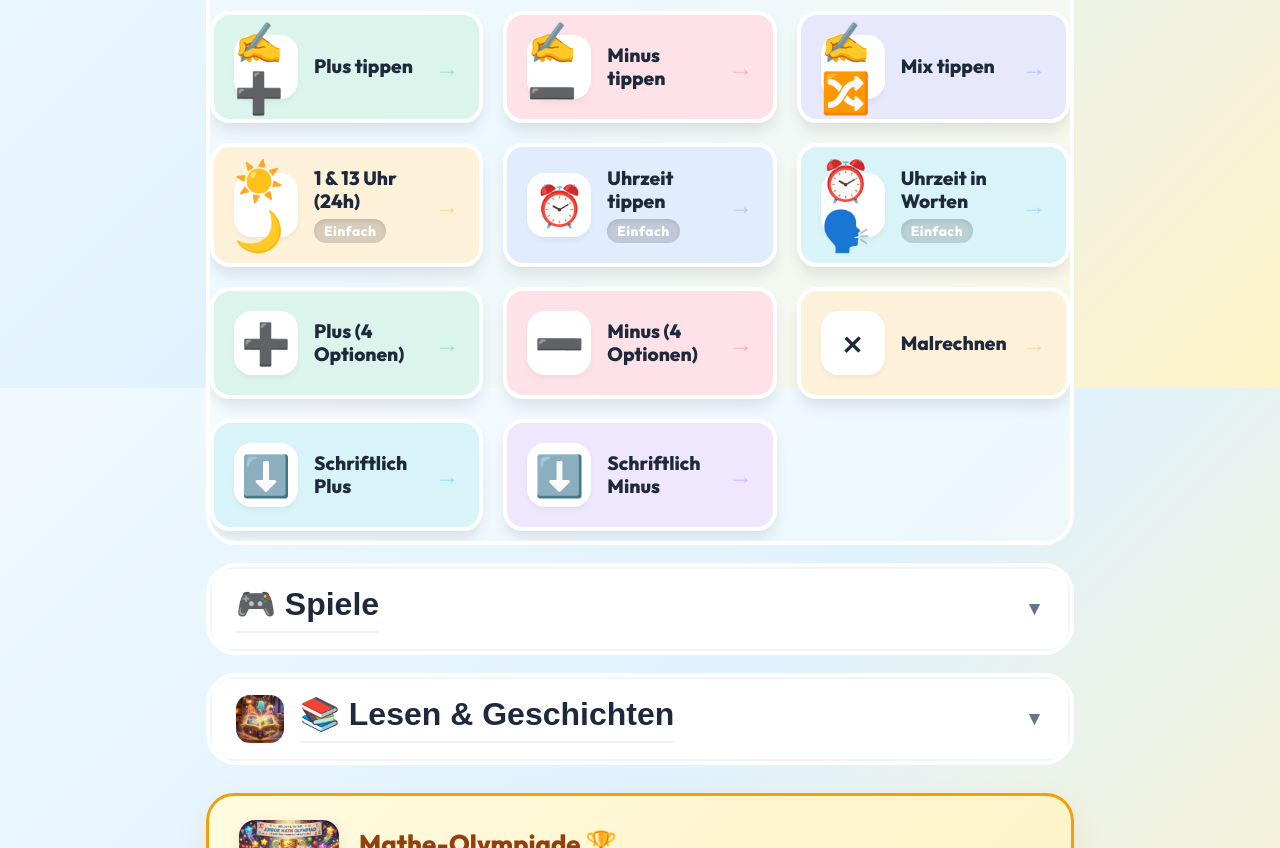
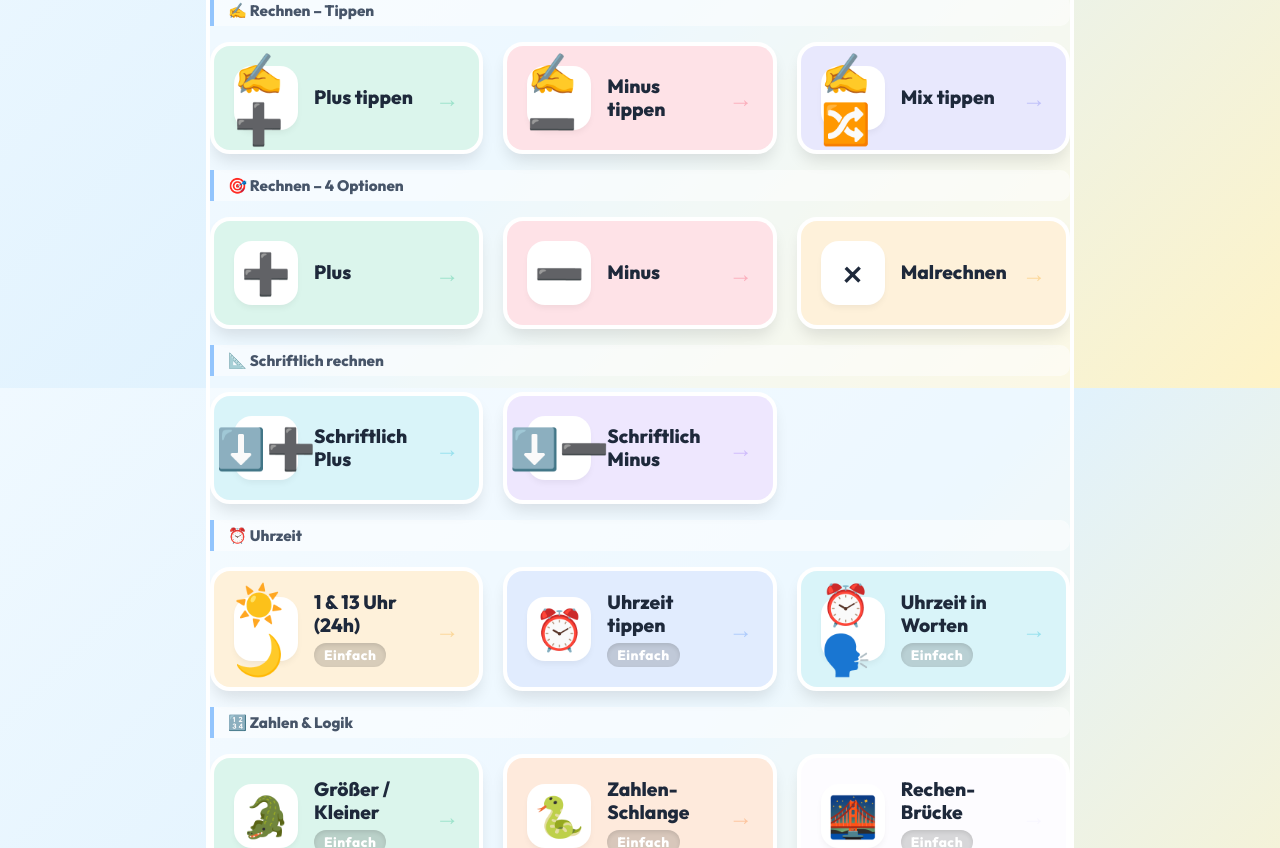
Before and after one commit to lexanokhin-web/math-kids, a React (Vite) app: page / in a window 1280 px wide. Shown: the part 412-1260 px from the top of the page. Built offline with nearby package versions, Linux system fonts and the light colour scheme.

Commit message:
refactor: split MainMenu into subsections — remove duplicates, group cards logically

```diff
--- a/src/components/MainMenu.tsx
+++ b/src/components/MainMenu.tsx
@@ -3,31 +3,175 @@ import { motion, AnimatePresence, type Variants } from 'framer-motion';
 import { loadProgress } from '../utils/progressManager';
 import React, { useState } from 'react';
 
+/* ─── Section / subsection config ──────────────────────── */
+
+interface SubSection {
+    label: string;
+    cards: CardProps[];
+}
+
+interface SectionConfig {
+    key: string;
+    title: string;
+    emoji: string;
+    coverImage?: string;
+    gradient: string;
+    borderColor: string;
+    subsections: SubSection[];
+}
+
+interface CardProps {
+    to: string;
+    icon: string;
+    title: string;
+    color: string;
+    level?: number;
+}
+
+const buildSections = (progress: ReturnType<typeof loadProgress>): SectionConfig[] => [
+    {
+        key: 'math',
+        title: 'Mathematik',
+        emoji: '🧮',
+        coverImage: '/images/math_cover.jpg',
+        gradient: 'linear-gradient(135deg, #eff6ff 0%, #dbeafe 100%)',
+        borderColor: '#93c5fd',
+        subsections: [
+            {
+                label: '✍️ Rechnen – Tippen',
+                cards: [
+                    { to: '/game/manualAddition', icon: '✍️➕', title: 'Plus tippen', color: '#10b981' },
+                    { to: '/game/manualSubtraction', icon: '✍️➖', title: 'Minus tippen', color: '#f43f5e' },
+                    { to: '/game/manual', icon: '✍️🔀', title: 'Mix tippen', color: '#6366f1' },
+                ],
+            },
+            {
+                label: '🎯 Rechnen – 4 Optionen',
+                cards: [
+                    { to: '/game/addition', icon: '➕', title: 'Plus', color: '#10b981' },
+                    { to: '/game/subtraction', icon: '➖', title: 'Minus', color: '#f43f5e' },
+                    { to: '/game/multiplication', icon: '×', title: 'Malrechnen', color: '#f59e0b' },
+                ],
+            },
+            {
+                label: '📐 Schriftlich rechnen',
+                cards: [
+                    { to: '/game/verticalAddition', icon: '⬇️➕', title: 'Schriftlich Plus', color: '#06b6d4' },
+                    { to: '/game/verticalSubtraction', icon: '⬇️➖', title: 'Schriftlich Minus', color: '#8b5cf6' },
+                ],
+            },
+            {
+                label: '⏰ Uhrzeit',
+                cards: [
+                    { to: '/clock-dual', icon: '☀️🌙', title: '1 & 13 Uhr (24h)', color: '#f59e0b', level: progress.clockDualLevel },
+                    { to: '/clock', icon: '⏰', title: 'Uhrzeit tippen', color: '#3b82f6', level: progress.clockLevel },
+                    { to: '/clock-words', icon: '⏰🗣️', title: 'Uhrzeit in Worten', color: '#06b6d4', level: progress.clockWordsLevel },
+                ],
+            },
+            {
+                label: '🔢 Zahlen & Logik',
+                cards: [
+                    { to: '/comparison', icon: '🐊', title: 'Größer / Kleiner', color: 'var(--c-emerald, #10b981)', level: progress.comparisonLevel },
+                    { to: '/sequence', icon: '🐍', title: 'Zahlen-Schlange', color: 'var(--c-orange, #f97316)', level: progress.sequenceLevel },
+                    { to: '/bridge', icon: '🌉', title: 'Rechen-Brücke', color: 'var(--c-violet, #8b5cf6)', level: progress.bridgeLevel },
+                    { to: '/sequence-memory', icon: '🧠', title: 'Sequenz-Meister', color: 'var(--c-indigo, #6366f1)', level: progress.sequenceMemoryLevel },
+                ],
+            },
+        ],
+    },
+    {
+        key: 'deutsch',
+        title: 'Deutsch & Sprache',
+        emoji: '🇩🇪',
+        gradient: 'linear-gradient(135deg, #fefce8 0%, #fef3c7 100%)',
+        borderColor: '#fcd34d',
+        subsections: [
+            {
+                label: '📝 Grammatik',
+                cards: [
+                    { to: '/artikel', icon: '👑', title: 'Artikel (der/die/das)', color: 'var(--c-amber, #f59e0b)', level: progress.artikelLevel },
+                    { to: '/wortarten', icon: '🏷️', title: 'Wortarten', color: '#3b82f6', level: progress.wortartenLevel },
+                ],
+            },
+            {
+                label: '🎮 Wortspiele',
+                cards: [
+                    { to: '/matching/antonyms', icon: '🎭', title: 'Gegenteile', color: 'var(--c-violet, #8b5cf6)' },
+                    { to: '/matching/synonyms', icon: '📜', title: 'Synonyme', color: 'var(--c-sky, #0ea5e9)' },
+                    { to: '/rhyme', icon: '🕵️', title: 'Reim-Detektiv', color: 'var(--c-indigo, #6366f1)', level: progress.rhymeLevel },
+                    { to: '/gap', icon: '✍️', title: 'Lücken-Füller', color: 'var(--c-teal, #14b8a6)', level: progress.gapLevel },
+                    { to: '/unscramble', icon: '🥗', title: 'Wort-Salat', color: 'var(--c-fuchsia, #d946ef)', level: progress.unscrambleLevel },
+                    { to: '/image-match', icon: '🖼️', title: 'Bild-Wort', color: 'var(--c-rose, #f43f5e)', level: progress.imageMatchLevel },
+                    { to: '/syllables-train', icon: '🚂', title: 'Silben-Zug', color: 'var(--c-rose, #f43f5e)', level: progress.syllableLevel },
+                ],
+            },
+        ],
+    },
+    {
+        key: 'reading',
+        title: 'Lesen & Geschichten',
+        emoji: '📚',
+        coverImage: '/images/reading_cover.jpg',
+        gradient: 'linear-gradient(135deg, #f0fdf4 0%, #dcfce7 100%)',
+        borderColor: '#86efac',
+        subsections: [
+            {
+                label: '🔤 Wörter & Silben',
+                cards: [
+                    { to: '/syllables', icon: '🔡', title: 'Silben', color: 'var(--c-sky, #0ea5e9)' },
+                    { to: '/words', icon: '📝', title: 'Wörter', color: 'var(--c-sky, #0ea5e9)' },
+                    { to: '/phrases', icon: '🗣️', title: 'Phrasen', color: 'var(--c-sky, #0ea5e9)' },
+                ],
+            },
+            {
+                label: '📖 Lesen nach Stufen',
+                cards: [
+                    { to: '/extended-sentences', icon: '🌱', title: 'Stufe 1', color: '#22c55e' },
+                    { to: '/sentences', icon: '🚀', title: 'Stufe 2', color: '#f59e0b' },
+                    { to: '/lola-level-2', icon: '🌟', title: 'Stufe 3', color: '#f59e0b' },
+                    { to: '/lola-level-3', icon: '📜', title: 'Stufe 4', color: '#8b5cf6' },
+                    { to: '/lola-level-4', icon: '📖', title: 'Stufe 5', color: '#8b5cf6' },
+                ],
+            },
+            {
+                label: '✨ Specials',
+                cards: [
+                    { to: '/elsa-anna', icon: '❄️', title: 'Eiskönigin Special', color: 'var(--c-sky, #0ea5e9)' },
+                ],
+            },
+        ],
+    },
+];
+
+/* ─── Component ────────────────────────────────────────── */
+
 const MainMenu = () => {
     const progress = loadProgress();
     const xpPercent = progress.xp % 100;
 
+    const sections = buildSections(progress);
+
     const [expanded, setExpanded] = useState<Record<string, boolean>>({
         math: true,
-        games: false,
-        reading: false
+        deutsch: false,
+        reading: false,
     });
 
-    const toggleSection = (section: string) => {
-        setExpanded(prev => ({ ...prev, [section]: !prev[section] }));
+    const toggleSection = (key: string) => {
+        setExpanded(prev => ({ ...prev, [key]: !prev[key] }));
     };
 
     const containerVariants = {
         hidden: { opacity: 0 },
         visible: {
             opacity: 1,
-            transition: { staggerChildren: 0.1 }
-        }
+            transition: { staggerChildren: 0.1 },
+        },
     };
 
     const itemVariants = {
         hidden: { y: 20, opacity: 0 },
-        visible: { y: 0, opacity: 1 }
+        visible: { y: 0, opacity: 1 },
     };
 
     return (
@@ -55,7 +199,7 @@ const MainMenu = () => {
                 )}
             </motion.div>
 
-            {/* Child-Friendly Hero Section with Mascot */}
+            {/* Hero Section */}
             <motion.div
                 className="hero-header glass-card"
                 variants={itemVariants}
@@ -69,7 +213,7 @@ const MainMenu = () => {
                     boxShadow: '0 12px 32px rgba(0,0,0,0.06)',
                     marginBottom: '28px',
                     position: 'relative',
-                    overflow: 'hidden'
+                    overflow: 'hidden',
                 }}
             >
                 <div>
@@ -85,7 +229,7 @@ const MainMenu = () => {
                             display: 'inline-block',
                             color: '#334155',
                             fontWeight: 700,
-                            fontSize: '1.05rem'
+                            fontSize: '1.05rem',
                         }}
                     >
                         Hallo! Lass uns zusammen lernen! ⭐
@@ -106,86 +250,49 @@ const MainMenu = () => {
                             borderRadius: '24px',
                             objectFit: 'cover',
                             boxShadow: '0 8px 24px rgba(0,0,0,0.12)',
-                            border: '4px solid #ffffff'
+                            border: '4px solid #ffffff',
                         }}
                     />
                 </motion.div>
             </motion.div>
 
-            {/* Mathematics Section */}
+            {/* Main Sections */}
+            {sections.map(section => (
                 <CollapsibleSection
-                title="🧮 Mathematik"
-                coverImage="/images/math_cover.jpg"
-                isOpen={expanded.math}
-                onToggle={() => toggleSection('math')}
+                    key={section.key}
+                    title={`${section.emoji} ${section.title}`}
+                    coverImage={section.coverImage}
+                    gradient={section.gradient}
+                    borderColor={section.borderColor}
+                    isOpen={expanded[section.key] ?? false}
+                    onToggle={() => toggleSection(section.key)}
                     variants={itemVariants}
                 >
+                    {section.subsections.map(sub => (
+                        <div key={sub.label} style={{ marginBottom: '16px' }}>
+                            <div style={{
+                                fontSize: '0.95rem',
+                                fontWeight: 800,
+                                color: '#475569',
+                                padding: '6px 14px',
+                                marginBottom: '8px',
+                                borderLeft: `4px solid ${section.borderColor}`,
+                                background: 'rgba(255,255,255,0.5)',
+                                borderRadius: '0 10px 10px 0',
+                            }}>
+                                {sub.label}
+                            </div>
                             <div className="section-grid">
-                    <MenuCard to="/game/manualAddition" icon="✍️➕" title="Plus tippen" color="#10b981" />
-                    <MenuCard to="/game/manualSubtraction" icon="✍️➖" title="Minus tippen" color="#f43f5e" />
-                    <MenuCard to="/game/manual" icon="✍️🔀" title="Mix tippen" color="#6366f1" />
-                    <MenuCard to="/clock-dual" icon="☀️🌙" title="1 & 13 Uhr (24h)" color="#f59e0b" level={progress.clockDualLevel} />
-                    <MenuCard to="/clock" icon="⏰" title="Uhrzeit tippen" color="#3b82f6" level={progress.clockLevel} />
-                    <MenuCard to="/clock-words" icon="⏰🗣️" title="Uhrzeit in Worten" color="#06b6d4" level={progress.clockWordsLevel} />
-                    <MenuCard to="/game/addition" icon="➕" title="Plus (4 Optionen)" color="#10b981" />
-                    <MenuCard to="/game/subtraction" icon="➖" title="Minus (4 Optionen)" color="#f43f5e" />
-                    <MenuCard to="/game/multiplication" icon="×" title="Malrechnen" color="#f59e0b" />
-                    <MenuCard to="/game/verticalAddition" icon="⬇️" title="Schriftlich Plus" color="#06b6d4" />
-                    <MenuCard to="/game/verticalSubtraction" icon="⬇️" title="Schriftlich Minus" color="#8b5cf6" />
+                                {sub.cards.map(card => (
+                                    <MenuCard key={card.to} {...card} />
+                                ))}
                             </div>
+                        </div>
+                    ))}
                 </CollapsibleSection>
+            ))}
 
-            {/* Games Section */}
-            <CollapsibleSection
-                title="🎮 Spiele"
-                isOpen={expanded.games}
-                onToggle={() => toggleSection('games')}
-                variants={itemVariants}
-            >
-                <div className="section-grid">
-                    <MenuCard to="/clock-dual" icon="✏️⏰" title="Zeiger & 24h" color="var(--c-orange)" level={progress.clockDualLevel} />
-                    <MenuCard to="/clock" icon="⏰" title="Uhren-Meister" color="var(--c-sky)" level={progress.clockLevel} />
-                    <MenuCard to="/clock-words" icon="⏰🗣️" title="Uhren-Worte" color="var(--c-teal)" level={progress.clockWordsLevel} />
-                    <MenuCard to="/matching/antonyms" icon="🎭" title="Gegenteile" color="var(--c-violet)" />
-                    <MenuCard to="/matching/synonyms" icon="📜" title="Synonyme" color="var(--c-sky)" />
-                    <MenuCard to="/artikel" icon="👑" title="Artikel (der/die/das)" color="var(--c-amber)" level={progress.artikelLevel} />
-                    <MenuCard to="/wortarten" icon="🏷️" title="Wortarten (3 Spalten)" color="#3b82f6" level={progress.wortartenLevel} />
-                    <MenuCard to="/syllables-train" icon="🚂" title="Silben-Zug" color="var(--c-rose)" level={progress.syllableLevel} />
-                    <MenuCard to="/sequence" icon="🐍" title="Zahlen-Schlange" color="var(--c-orange)" level={progress.sequenceLevel} />
-                    <MenuCard to="/rhyme" icon="🕵️" title="Reim-Detektiv" color="var(--c-indigo)" level={progress.rhymeLevel} />
-                    <MenuCard to="/gap" icon="✍️" title="Lücken-Füller" color="var(--c-teal)" level={progress.gapLevel} />
-                    <MenuCard to="/bridge" icon="🌉" title="Rechen-Brücke" color="var(--c-violet)" level={progress.bridgeLevel} />
-                    <MenuCard to="/image-match" icon="🖼️" title="Bild-Wort" color="var(--c-rose)" level={progress.imageMatchLevel} />
-                    <MenuCard to="/unscramble" icon="🥗" title="Wort-Salat" color="var(--c-fuchsia)" level={progress.unscrambleLevel} />
-                    <MenuCard to="/comparison" icon="🐊" title="Größer/Kleiner" color="var(--c-emerald)" level={progress.comparisonLevel} />
-                    <MenuCard to="/sequence-memory" icon="🧠" title="Sequenz-Meister" color="var(--c-indigo)" level={progress.sequenceMemoryLevel} />
-                </div>
-            </CollapsibleSection>
-
-            {/* Reading Section */}
-            <CollapsibleSection
-                title="📚 Lesen & Geschichten"
-                coverImage="/images/reading_cover.jpg"
-                isOpen={expanded.reading}
-                onToggle={() => toggleSection('reading')}
-                variants={itemVariants}
-            >
-                <div className="section-grid">
-                    <MenuCard to="/artikel" icon="👑" title="Artikel (der/die/das)" color="var(--c-amber)" level={progress.artikelLevel} />
-                    <MenuCard to="/wortarten" icon="🏷️" title="Wortarten (3 Spalten)" color="#3b82f6" level={progress.wortartenLevel} />
-                    <MenuCard to="/syllables" icon="🔡" title="Silben" color="var(--c-sky)" />
-                    <MenuCard to="/words" icon="📝" title="Wörter" color="var(--c-sky)" />
-                    <MenuCard to="/phrases" icon="🗣️" title="Phrasen" color="var(--c-sky)" />
-                    <MenuCard to="/extended-sentences" icon="🌱" title="Stufe 1" color="var(--c-amber)" />
-                    <MenuCard to="/sentences" icon="🚀" title="Stufe 2" color="var(--c-amber)" />
-                    <MenuCard to="/lola-level-2" icon="🌟" title="Stufe 3" color="var(--c-amber)" />
-                    <MenuCard to="/lola-level-3" icon="📜" title="Stufe 4" color="var(--c-violet)" />
-                    <MenuCard to="/lola-level-4" icon="📖" title="Stufe 5" color="var(--c-violet)" />
-                    <MenuCard to="/elsa-anna" icon="❄️" title="Eiskönigin Special" color="var(--c-sky)" />
-                </div>
-            </CollapsibleSection>
-
-            {/* Olympiad Card with 3D Trophy Banner */}
+            {/* Olympiad Card */}
             <motion.section variants={itemVariants} className="olympiad-section" style={{ marginTop: 28 }}>
                 <Link
                     to="/mate"
@@ -199,7 +306,7 @@ const MainMenu = () => {
                         background: 'linear-gradient(135deg, #fffbe0 0%, #fef3c7 100%)',
                         border: '3px solid #f59e0b',
                         textDecoration: 'none',
-                        boxShadow: '0 12px 28px rgba(245, 158, 11, 0.15)'
+                        boxShadow: '0 12px 28px rgba(245, 158, 11, 0.15)',
                     }}
                 >
                     <div style={{ display: 'flex', alignItems: 'center', gap: '20px' }}>
@@ -211,7 +318,7 @@ const MainMenu = () => {
                                 height: '70px',
                                 borderRadius: '16px',
                                 objectFit: 'cover',
-                                boxShadow: '0 4px 12px rgba(0,0,0,0.1)'
+                                boxShadow: '0 4px 12px rgba(0,0,0,0.1)',
                             }}
                         />
                         <div>
@@ -251,16 +358,20 @@ const MainMenu = () => {
     );
 };
 
+/* ─── Collapsible Section ──────────────────────────────── */
+
 interface CollapsibleSectionProps {
     title: string;
     coverImage?: string;
+    gradient: string;
+    borderColor: string;
     isOpen: boolean;
     onToggle: () => void;
     children: React.ReactNode;
     variants: Variants;
 }
 
-const CollapsibleSection = ({ title, coverImage, isOpen, onToggle, children, variants }: CollapsibleSectionProps) => (
+const CollapsibleSection = ({ title, coverImage, gradient, borderColor, isOpen, onToggle, children, variants }: CollapsibleSectionProps) => (
     <motion.section variants={variants} className="collapsible-section" style={{ marginBottom: '18px' }}>
         <button
             className="section-toggle glass-card"
@@ -273,9 +384,9 @@ const CollapsibleSection = ({ title, coverImage, isOpen, onToggle, children, var
                 alignItems: 'center',
                 justifyContent: 'space-between',
                 cursor: 'pointer',
-                background: '#ffffff',
-                border: '2px solid #f1f5f9',
-                boxShadow: '0 6px 18px rgba(0,0,0,0.04)'
+                background: gradient,
+                border: `2px solid ${borderColor}`,
+                boxShadow: '0 6px 18px rgba(0,0,0,0.04)',
             }}
         >
             <div style={{ display: 'flex', alignItems: 'center', gap: '16px' }}>
@@ -287,7 +398,7 @@ const CollapsibleSection = ({ title, coverImage, isOpen, onToggle, children, var
                             width: '48px',
                             height: '48px',
                             borderRadius: '14px',
-                            objectFit: 'cover'
+                            objectFit: 'cover',
                         }}
                     />
                 )}
@@ -319,6 +430,8 @@ const CollapsibleSection = ({ title, coverImage, isOpen, onToggle, children, var
     </motion.section>
 );
 
+/* ─── Helpers ──────────────────────────────────────────── */
+
 const getDifficultyName = (l: number) => {
     if (l === 1) return 'Einfach';
     if (l === 2) return 'Mittel';
```
Lines whose indentation alone changed are shown as unchanged.
